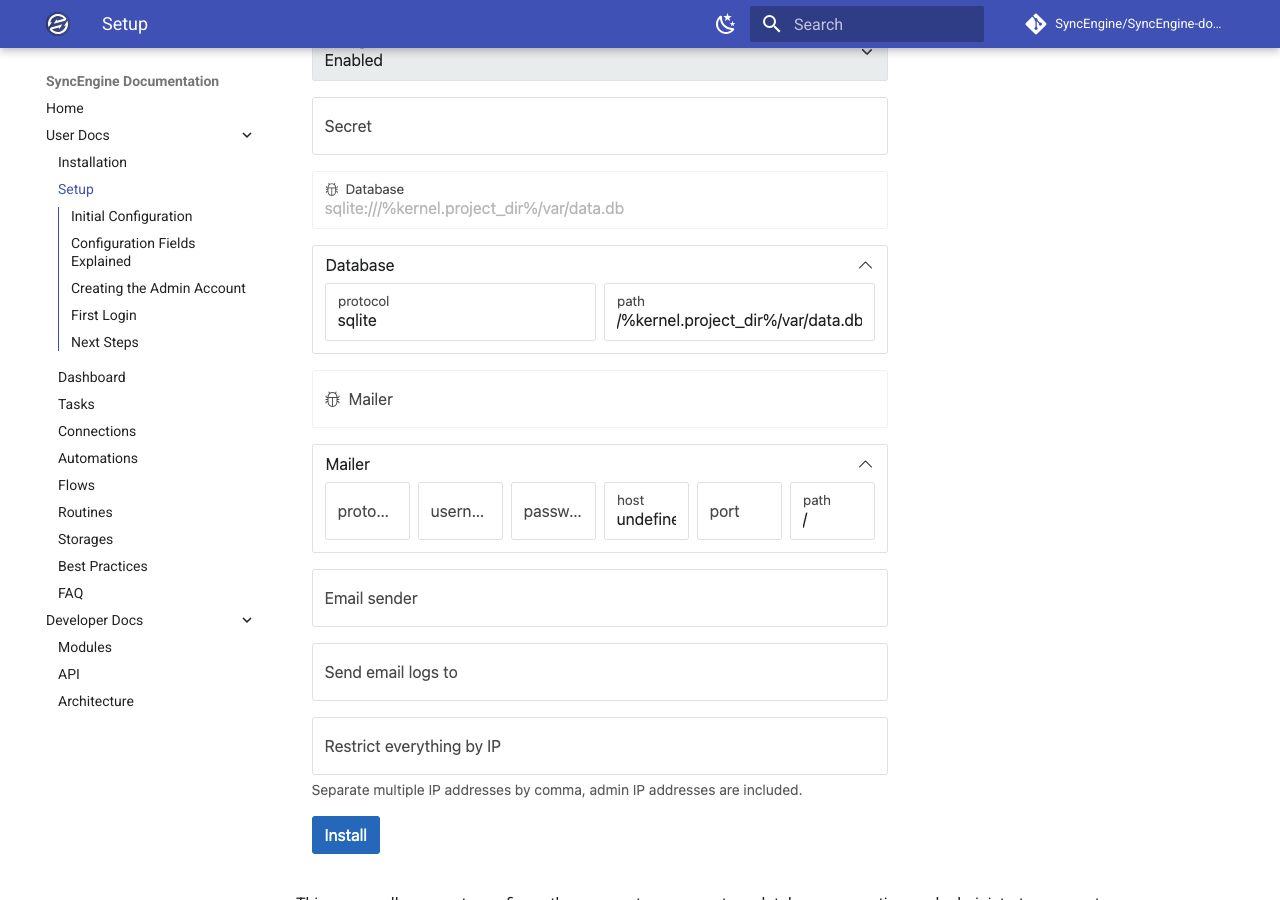
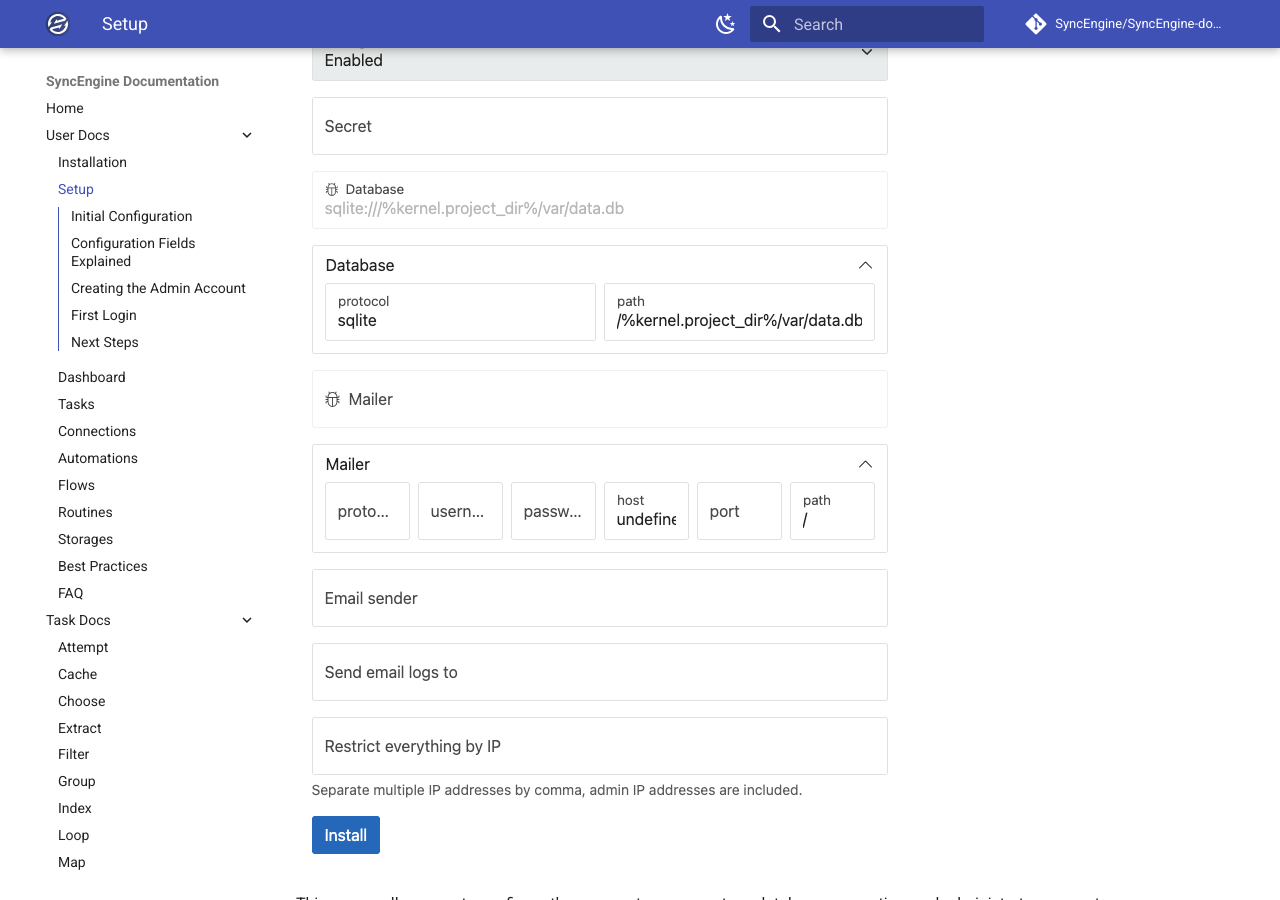
Before and after one commit to SyncEngine/docs, an MkDocs documentation site: the page built from docs/user/setup.md, in a window 1280 px wide and 900 px high, scrolled down 384 px. Built offline with MkDocs 1.6.1 and Material for MkDocs 9.7.7, drawn with Linux system fonts in a browser that asks for light colours; comment, search, counter and statistics services are not loaded; part of the change alters nothing that is shown.

Commit message:
Add task docs to menu

```diff
--- a/mkdocs.yml
+++ b/mkdocs.yml
@@ -46,6 +46,28 @@ nav:
       - Storages: user/storages.md
       - Best Practices: user/best-practices.md
       - FAQ: user/faq.md
+  - Task Docs:
+      - Attempt: task/attempt.md
+      - Cache: task/cache.md
+      - Choose: task/choose.md
+      - Extract: task/extract.md
+      - Filter: task/filter.md
+      - Group: task/group.md
+      - Index: task/index.md
+      - Loop: task/loop.md
+      - Map: task/map.md
+      - Merge: task/merge.md
+      - Replace: task/replace.md
+      - Retrieve: task/retrieve.md
+      - Send: task/send.md
+      - Set: task/set.md
+      - Sort: task/sort.md
+      - Split: task/split.md
+      - Store: task/store.md
+      - Template: task/template.md
+      - Trace: task/trace.md
+      - Trigger: task/trigger.md
+      - Wait: task/wait.md
   - Developer Docs:
       - Modules: developer/modules.md
       - API: developer/api.md
```
